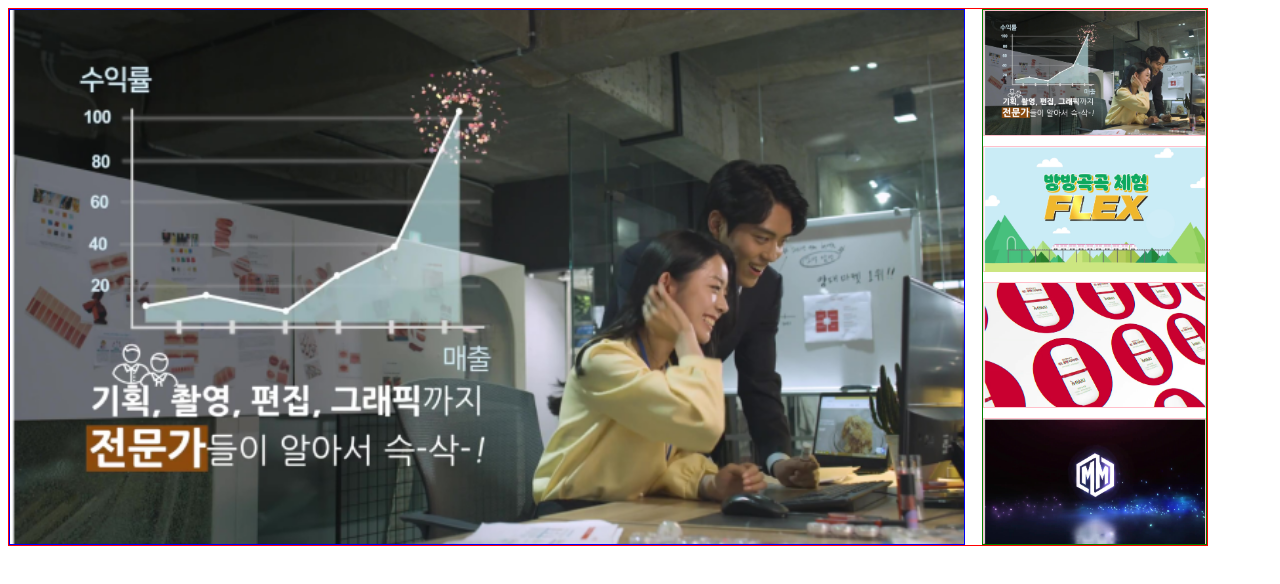
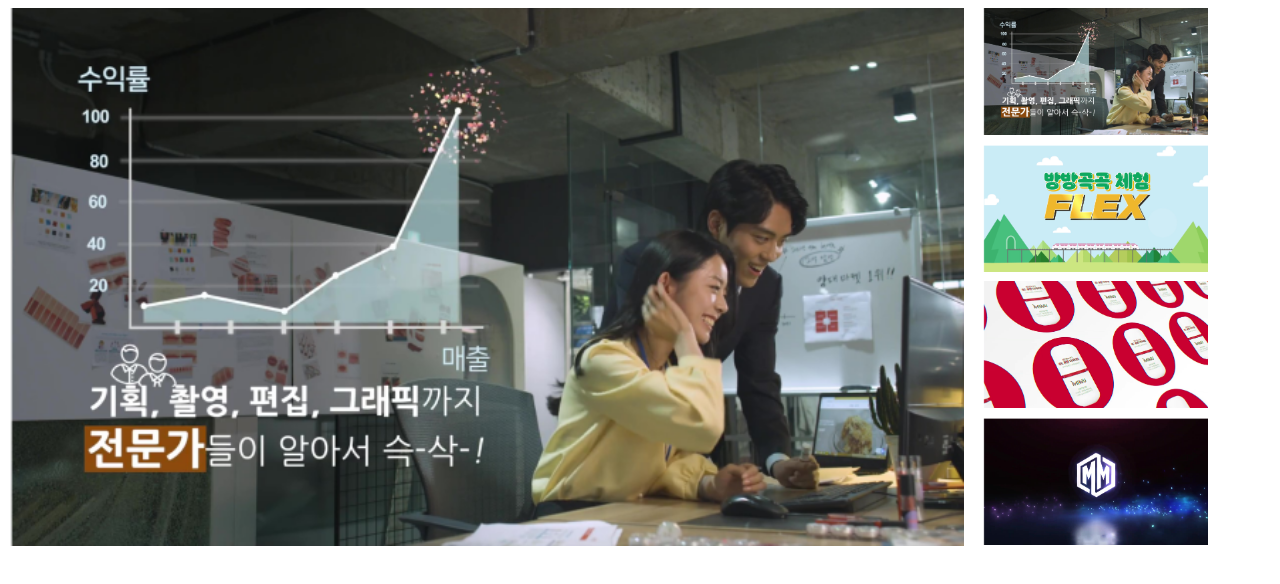
Before and after one commit to hjkwon0507/project-ui, a plain HTML site: page gallery/hover-change/index.html in a window 1280 px wide. Drawn offline with Linux system fonts and the light colour scheme.

Commit message:
gallery 완성

```diff
--- a/gallery/hover-change/index.html
+++ b/gallery/hover-change/index.html
@@ -12,22 +12,18 @@
       box-sizing: border-box;
     }
     .gallery {
-      border: 1px solid red;
       width: 1200px;
       display: flex;
       justify-content: space-between;
     }
-    .current {
-      background-image: url('../images/hover-change1.png');
-      background-position: center center;
-      background-repeat: no-repeat;
-      background-size: cover;
-      border: 1px solid blue;
+    .container {
       width: 956px;
       height: 536px;
     }
+    #current {
+      width: 100%;
+    }
     ul {
-      border: 1px solid green;
       width: 225px;
       height: 536px;
       display: flex;
@@ -38,7 +34,6 @@
       list-style: none;
       width: 225px;
       height: 126px;
-      border: 1px solid pink;
     }
     li a img {
       width: 100%;
@@ -47,7 +42,9 @@
 </head>
 <body>
   <div class="gallery">
-    <div class="current"></div>
+    <div class="container">
+      <img id="current" src="../images/hover-change1.png" />
+    </div>
     <ul>
       <li class="item"><a href="#"><img src="../images/hover-change1.png" /></a></li>
       <li class="item"><a href="#"><img src="../images/hover-change2.png" /></a></li>
@@ -57,14 +54,13 @@
   </div>
 
   <script>
-    let current = document.getElementsByClassName("current");
-    const thumnail = document.querySelectorAll(".item > a");
-    console.log(thumnail)
+    let current = document.getElementById("current");
+    const thumnail = document.querySelectorAll(".item > a > img");
 
     for (let i=0; i < thumnail.length; i++){
-      thumnail[i].addEventListener('click', (e)=>{
-        e.preventDefault();
-        console.log()
+      thumnail[i].addEventListener('click', function(){
+        // current.setAttribute("src", this.getAttribute("src"));
+        current.src = this.src;
       })
 
     }
```
